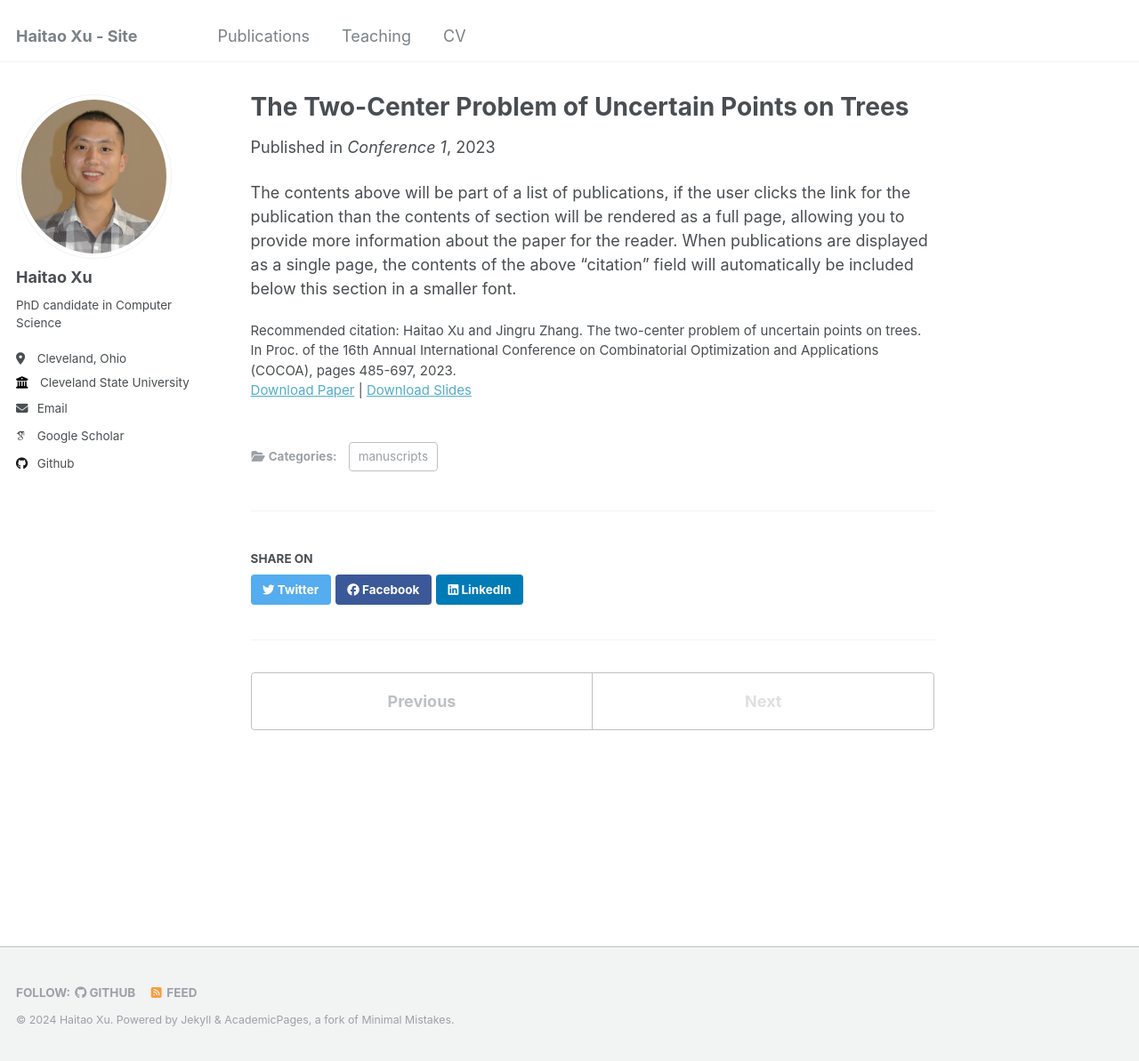
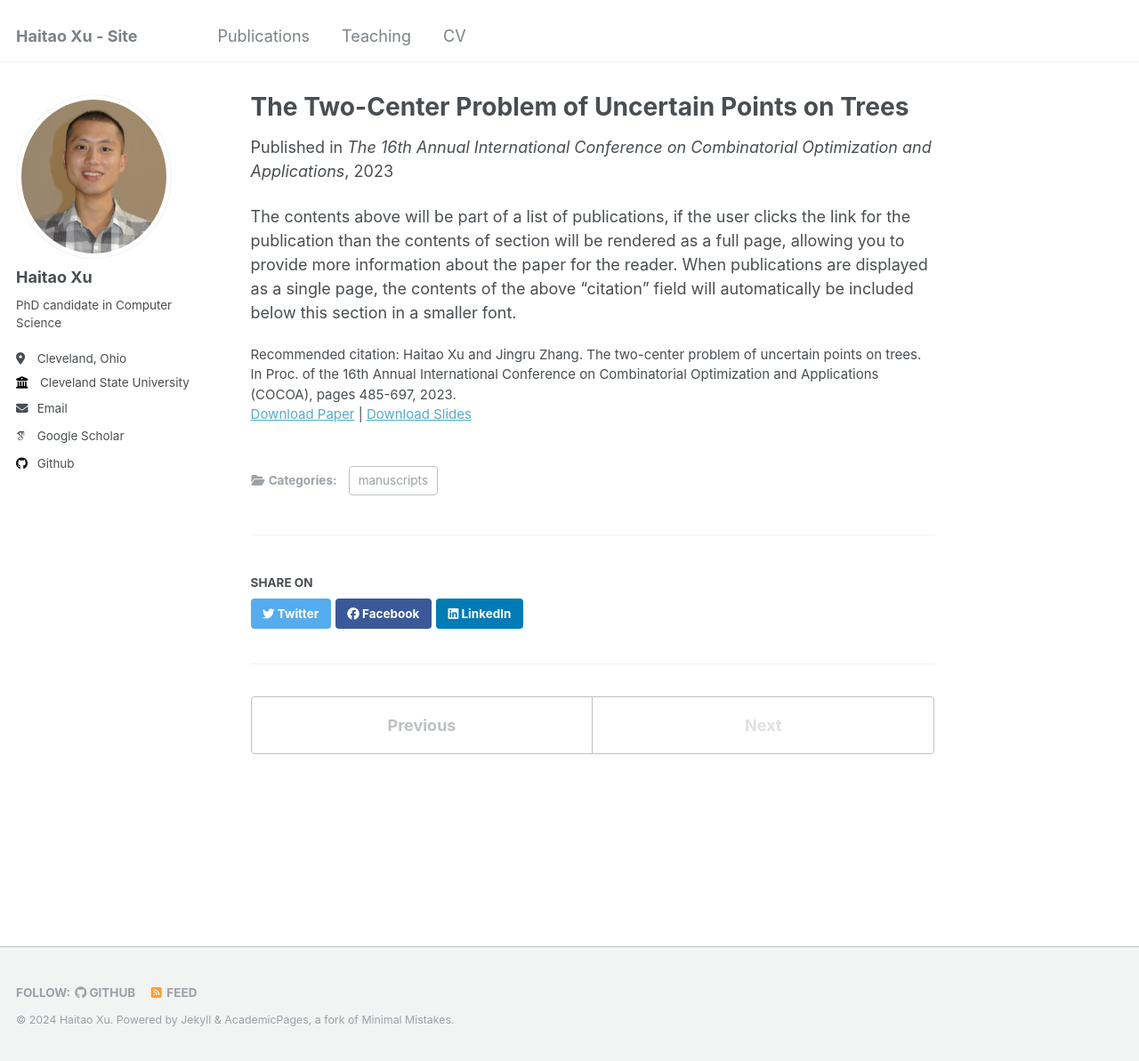
Before and after one commit to haitaotsui/haitaotsui.github.io, a Jekyll site: the page built from _publications/2023-12-01-two-center-on-trees-1.md, in a window 1280 px wide and 1193 px high. Shown: the whole window at 89% size. Built offline with Jekyll 4.4.1, drawn with Linux system fonts in a browser that asks for light colours; some web fonts are replaced.

Commit message:
Update 2023-12-01-two-center-on-trees-1.md

```diff
--- a/_publications/2023-12-01-two-center-on-trees-1.md
+++ b/_publications/2023-12-01-two-center-on-trees-1.md
@@ -3,9 +3,9 @@
 collection: publications
 category: manuscripts
 permalink: /publication/
-excerpt: 'In this paper, we consider the (weighted) two-center problem of uncertain points on a tree. Given are a tree $T$ and a set $\calP$ of $n$ (weighted) uncertain points each of which has $m$ possible locations on $T$ associated with probabilities. The goal is to compute two points on $T$, i.e., two centers with respect to $\calP$, so that the maximum (weighted) expected distance of $n$ uncertain points to their own expected closest center is minimized. This problem can be solved in $O(|T|+ n^{2}\log n\log mn + mn\log^2 mn \log n)$ time by the algorithm for the general $k$-center problem. In this paper, we give a more efficient and simple algorithm that solves this problem in $O(|T| + mn\log mn)$ time.'
+excerpt: In this paper, we consider the (weighted) two-center problem of uncertain points on a tree. Given are a tree $T$ and a set $P$ of $n$ (weighted) uncertain points each of which has $m$ possible locations on $T$ associated with probabilities. The goal is to compute two points on $T$, i.e., two centers with respect to $\calP$, so that the maximum (weighted) expected distance of $n$ uncertain points to their own expected closest center is minimized. This problem can be solved in $O(|T|+ n^{2}\log n\log mn + mn\log^2 mn \log n)$ time by the algorithm for the general $k$-center problem. In this paper, we give a more efficient and simple algorithm that solves this problem in $O(|T| + mn\log mn)$ time.
 date: 2023-12-01
-venue: 'Conference 1'
+venue: 'The 16th Annual International Conference on Combinatorial Optimization and Applications'
 slidesurl: 'http://haitaotsui.github.io/files/slides1.pdf'
 paperurl: 'http://haitaotsui.github.io/files/paper1.pdf'
 citation: 'Haitao Xu and Jingru Zhang. The two-center problem of uncertain points on trees. In Proc. of the 16th Annual International Conference on Combinatorial Optimization and Applications (COCOA), pages 485-697, 2023.'
```
